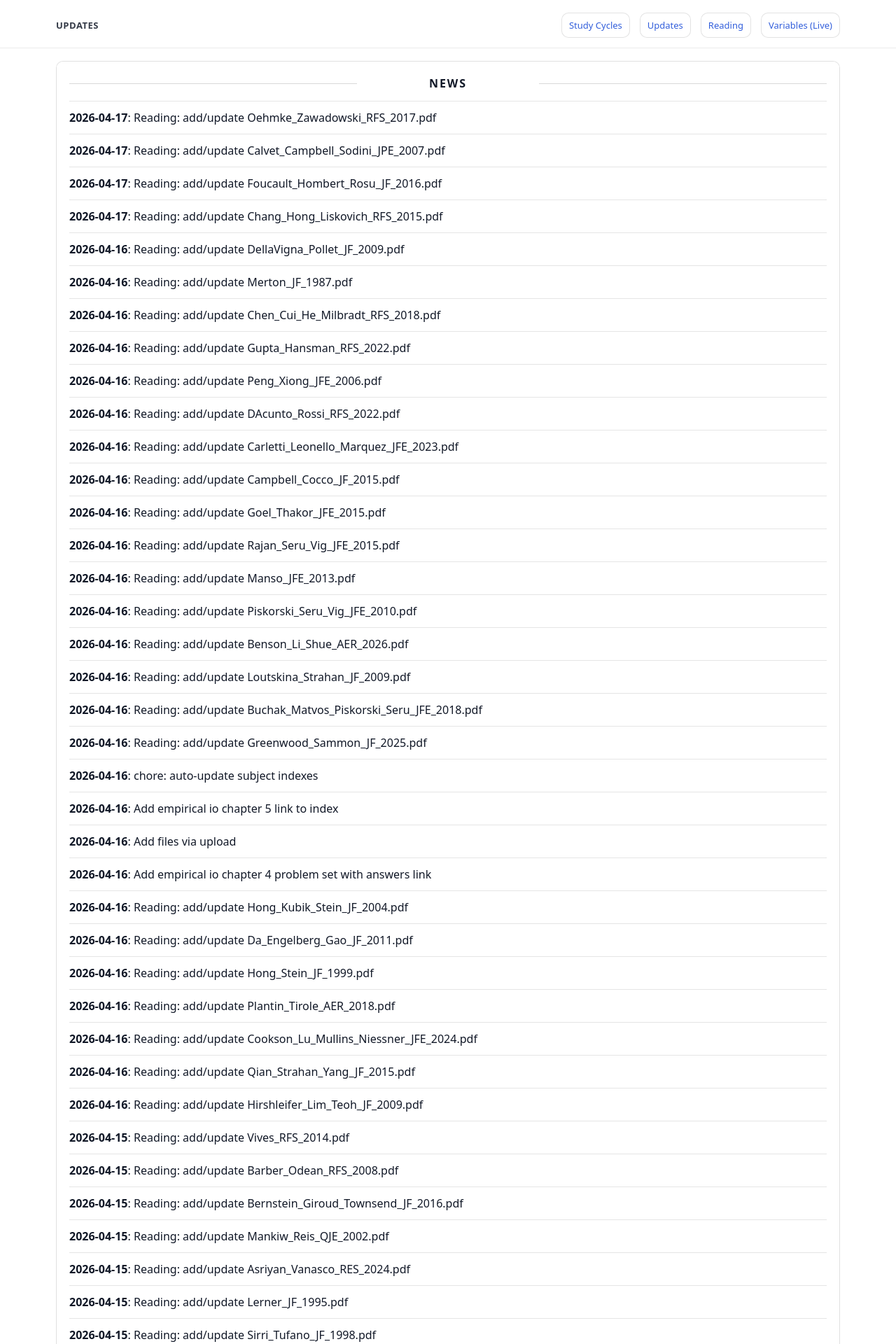
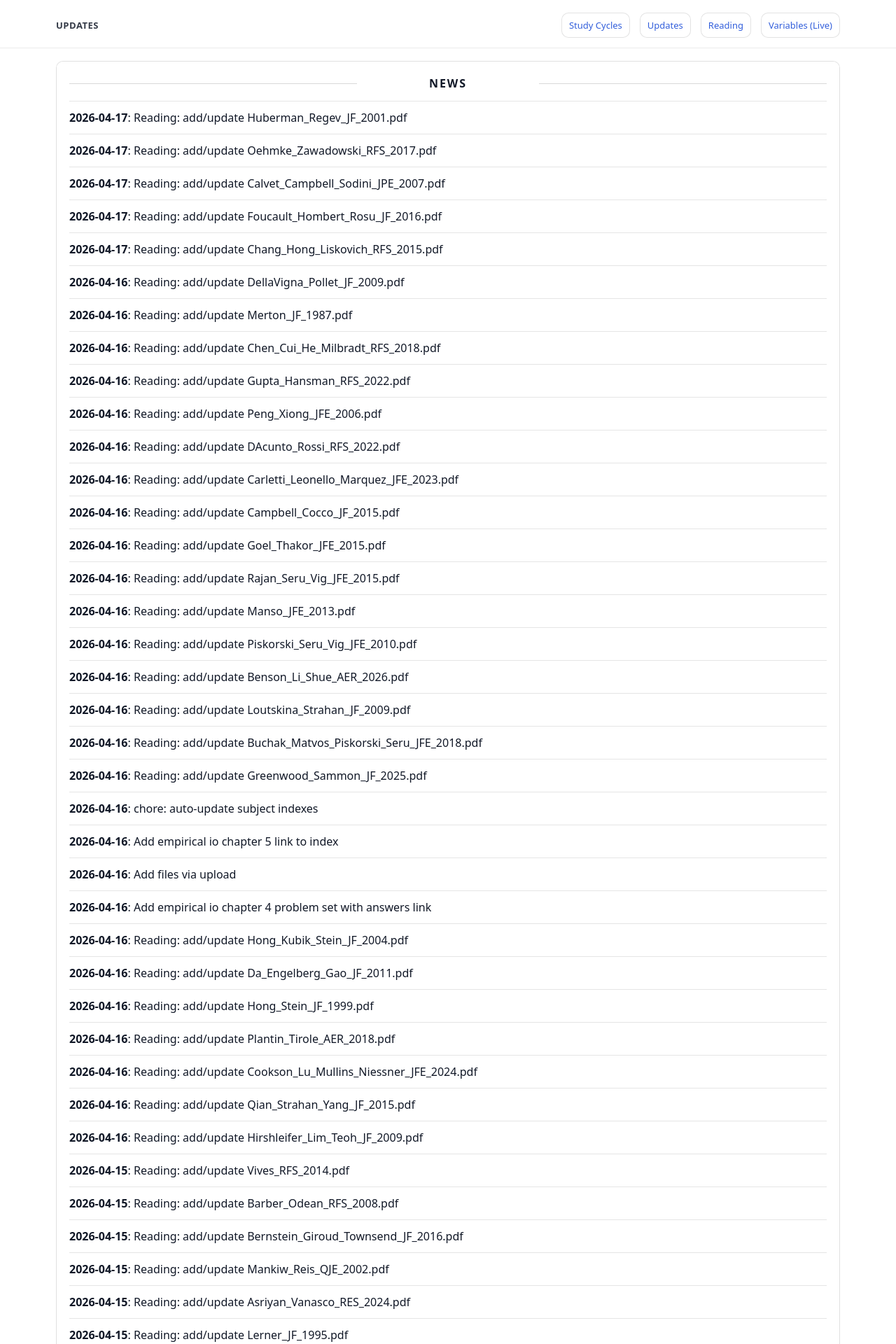
Before and after one commit to yaxinzn/study-archive, a Jekyll site: the page built from updates/index.md, in a window 1280 px wide. Shown: the top 1920 px of the page at 70% size. Built offline with Jekyll 4.4.1, drawn with Linux system fonts in a browser that asks for light colours; some of the changed text lies outside the part shown.

Commit message:
chore: update NEWS feed

```diff
--- a/_data/news.yml
+++ b/_data/news.yml
@@ -1,4 +1,7 @@
 # Auto-generated update history (sorted newest -> oldest). Do not edit manually.
+- ts: "1776379935"
+  date: "2026-04-17"
+  title: "Reading: add/update Huberman_Regev_JF_2001.pdf"
 - ts: "1776379457"
   date: "2026-04-17"
   title: "Reading: add/update Oehmke_Zawadowski_RFS_2017.pdf"
```
